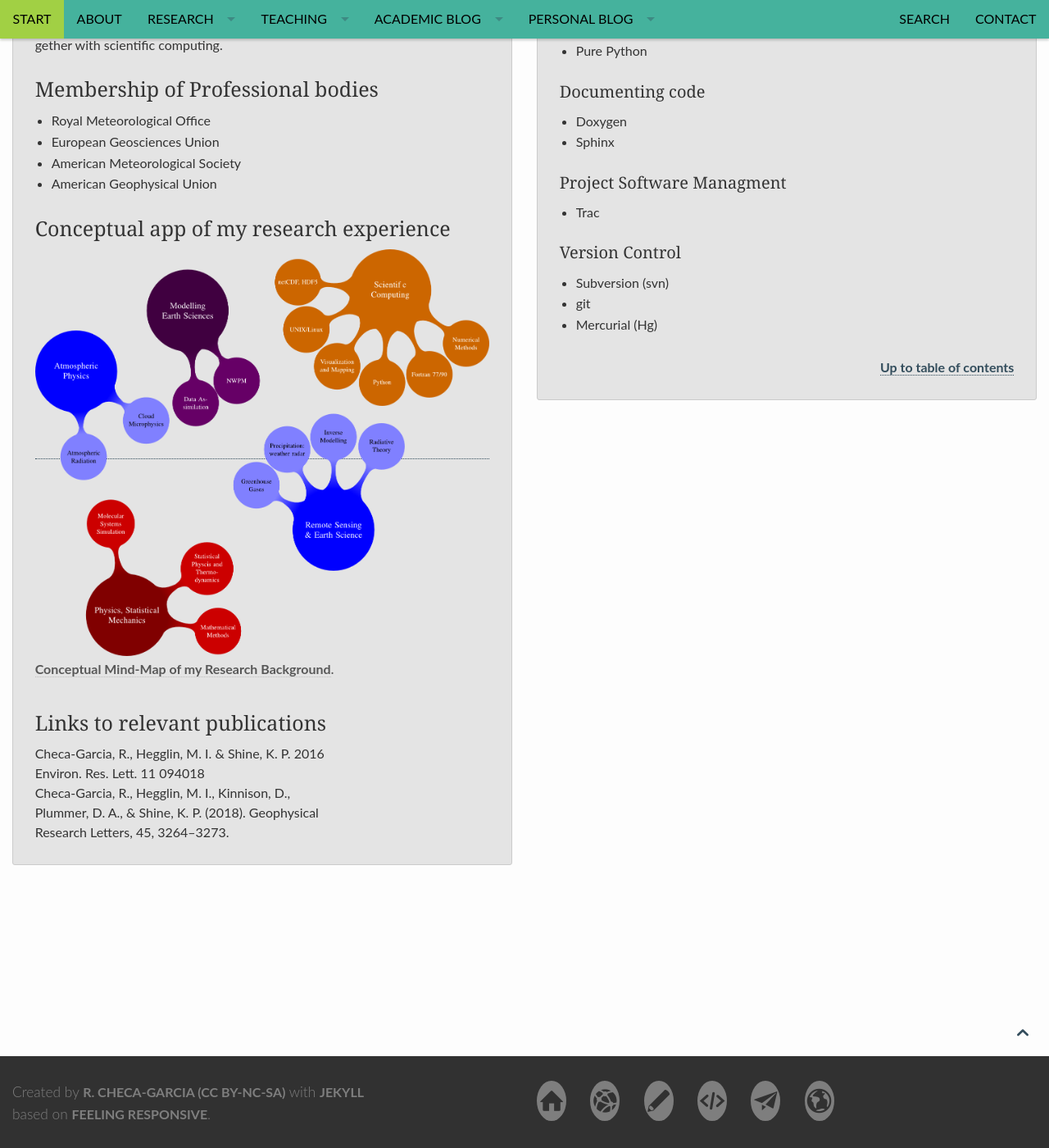
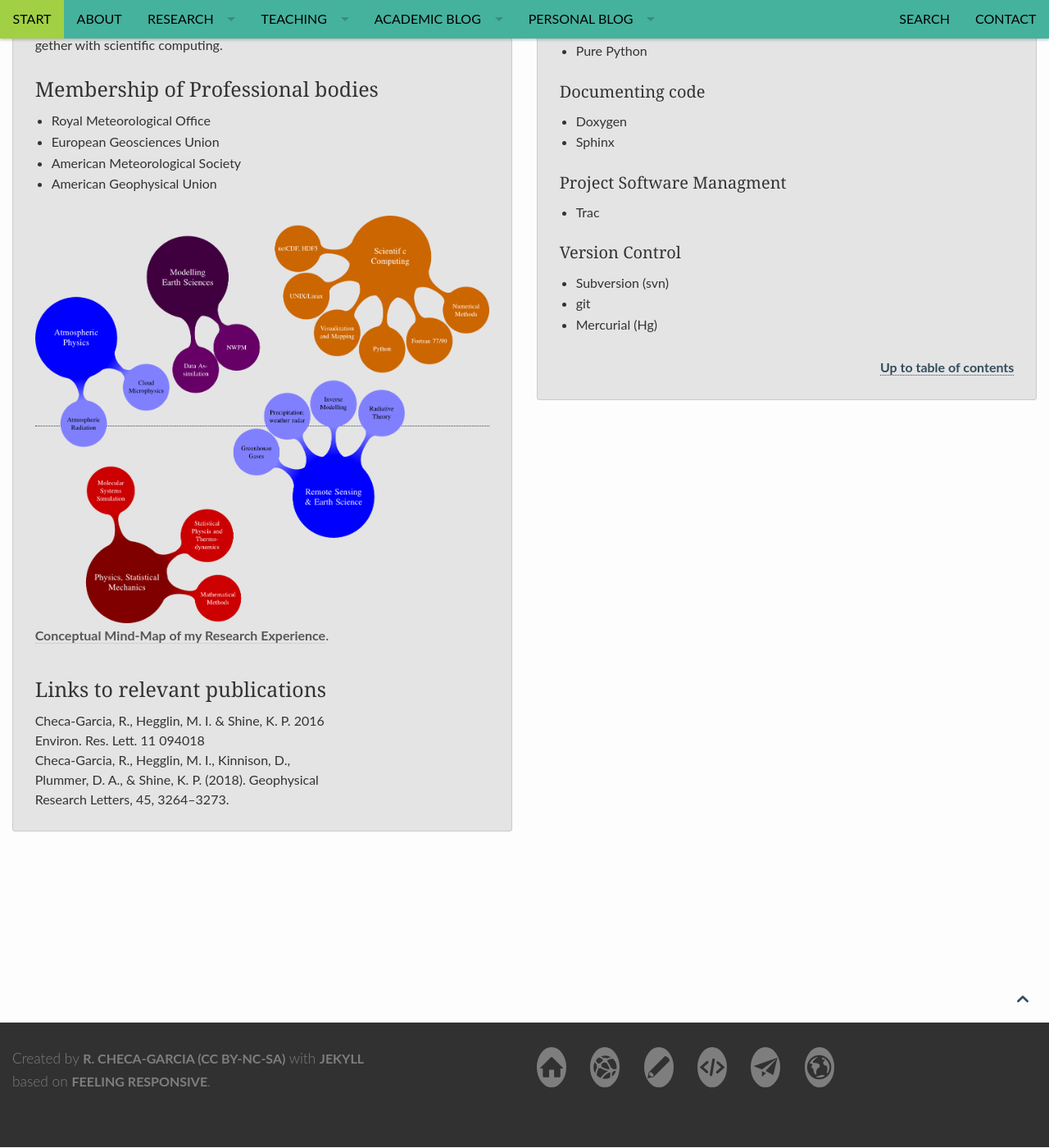
Before and after one commit to RCHG/rchg.github.io, a Jekyll site: the page built from pages/about_overview.md, in a window 1280 px wide and 1400 px high, scrolled down 1886 px. Shown: the whole window at 82% size. Built offline with Jekyll 4.4.1, drawn with Linux system fonts in a browser that asks for light colours; nearby versions of some CDN libraries; comment, search, counter and statistics services are not loaded.

Commit message:
Update about_overview.md

```diff
--- a/pages/about_overview.md
+++ b/pages/about_overview.md
@@ -61,11 +61,9 @@ Due to my professional trajectory my interest is also related with mathematical
 * American Meteorological Society
 * American Geophysical Union
 
-### Conceptual app of my research experience
-
 <figure>
 <a href="/images/SCIENCE_MINDmap.png"><img src="/images/SCIENCE_MINDmap.png"></a>
-	<figcaption><a title="Conceptual Mind-Map of my Research Background">Conceptual Mind-Map of my Research Background</a>.</figcaption>
+	<figcaption><a title="Conceptual Mind-Map of my Research Background">Conceptual Mind-Map of my Research Experience</a>.</figcaption>
 </figure>
 
 ### Links to relevant publications
```
